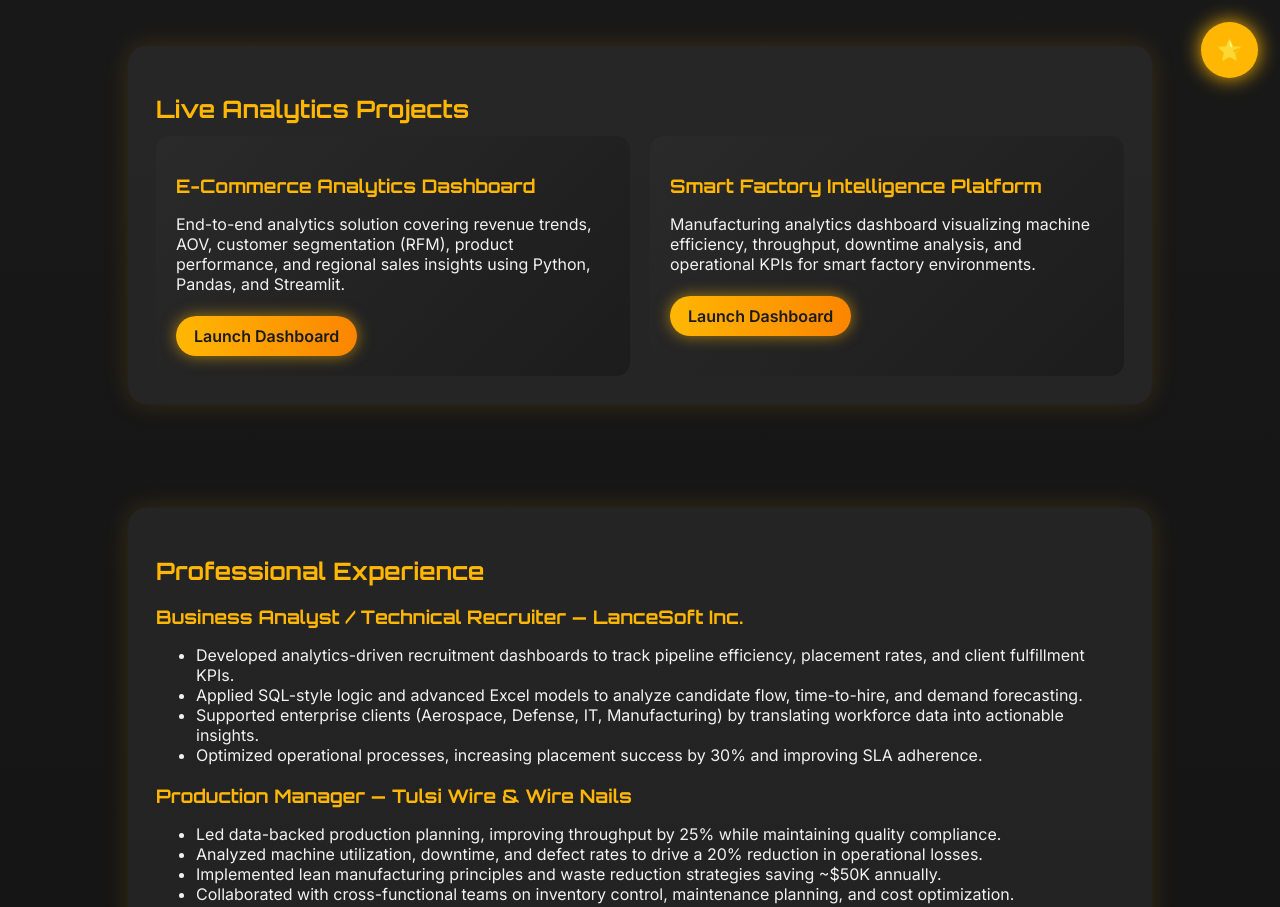
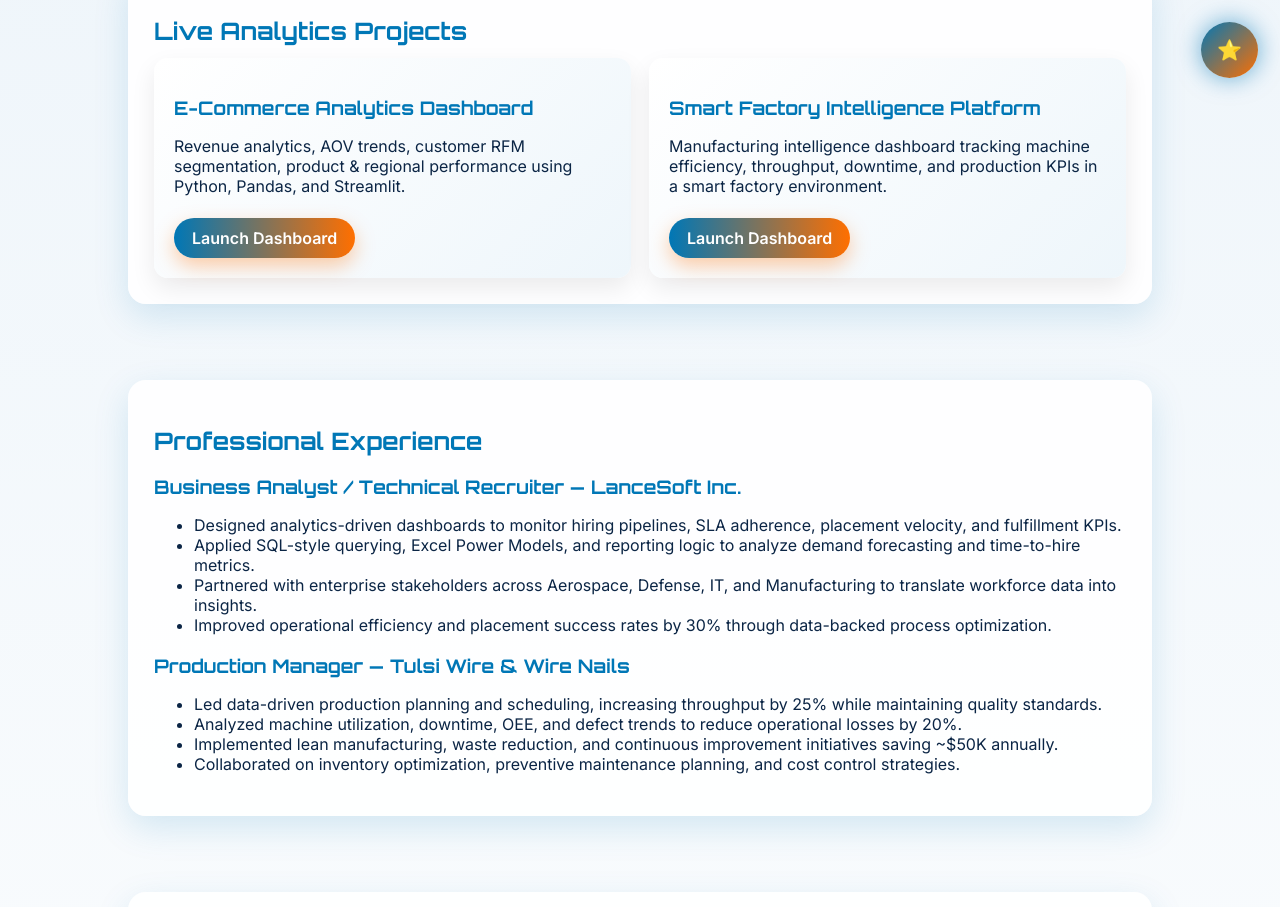
Before and after one commit to mmandloi1501/portfolio-website, a plain HTML site: page index.html in a window 1280 px wide. Shown: the part 700-1607 px from the top of the page. Drawn offline with Linux system fonts and the light colour scheme.

Commit message:
Update portfolio: Gulf livery theme, project links, resume button

```diff
--- a/index.html
+++ b/index.html
@@ -9,36 +9,36 @@
 @import url('https://fonts.googleapis.com/css2?family=Inter:wght@300;400;600&family=Orbitron:wght@500;700&display=swap');
 
 :root {
-    --primary: #ffb703;
-    --secondary: #fb8500;
-    --bg-dark: #1b1b1b;
-    --bg-card: rgba(255,255,255,0.06);
-    --text-light: #f1f1f1;
+    --primary: #ff6f00;      /* Gulf Orange */
+    --secondary: #0077b6;    /* Gulf Blue */
+    --bg-main: #f8f9fa;      /* White */
+    --bg-card: rgba(255,255,255,0.92);
+    --text-dark: #0b2545;
 }
 
 body {
     margin: 0;
     font-family: 'Inter', sans-serif;
-    background: linear-gradient(180deg, #1b1b1b, #111);
-    color: var(--text-light);
+    background: linear-gradient(180deg, #e9f2f9, #ffffff);
+    color: var(--text-dark);
 }
 
 h1, h2, h3 {
     font-family: 'Orbitron', sans-serif;
-    color: var(--primary);
+    color: var(--secondary);
     margin-bottom: 12px;
 }
 
 .section {
-    padding: 40px 10%;
+    padding: 28px 10%;
 }
 
 .card {
     background: var(--bg-card);
     border-radius: 18px;
-    padding: 28px;
-    margin-bottom: 24px;
-    box-shadow: 0 0 25px rgba(255,183,3,0.15);
+    padding: 26px;
+    margin-bottom: 20px;
+    box-shadow: 0 12px 35px rgba(0,119,182,0.15);
 }
 
 .btn {
@@ -47,26 +47,27 @@ h1, h2, h3 {
     margin: 6px 6px 0 0;
     border-radius: 22px;
     text-decoration: none;
-    color: #1b1b1b;
-    background: linear-gradient(90deg, var(--primary), var(--secondary));
+    color: white;
+    background: linear-gradient(90deg, var(--secondary), var(--primary));
     font-weight: 600;
-    box-shadow: 0 0 15px rgba(255,183,3,0.6);
+    box-shadow: 0 8px 20px rgba(255,111,0,0.35);
     transition: transform 0.2s;
 }
 .btn:hover {
-    transform: scale(1.05);
+    transform: scale(1.06);
 }
 
 .tiles {
     display: grid;
     grid-template-columns: repeat(auto-fit, minmax(260px,1fr));
-    gap: 20px;
+    gap: 18px;
 }
 
 .tile {
-    background: linear-gradient(135deg, #2a2a2a, #1c1c1c);
+    background: linear-gradient(135deg, #ffffff, #eef6fb);
     padding: 20px;
     border-radius: 14px;
+    box-shadow: 0 10px 25px rgba(0,0,0,0.08);
     transition: transform 0.3s;
 }
 .tile:hover {
@@ -77,31 +78,31 @@ h1, h2, h3 {
     position: fixed;
     bottom: 22px;
     right: 22px;
-    background: var(--primary);
-    color: black;
+    background: linear-gradient(135deg, var(--secondary), var(--primary));
+    color: white;
     padding: 16px;
     border-radius: 50%;
     font-size: 20px;
     cursor: pointer;
-    box-shadow: 0 0 20px var(--primary);
+    box-shadow: 0 0 25px rgba(0,119,182,0.6);
 }
 
 .popup {
     display: none;
     position: fixed;
     inset: 0;
-    background: rgba(0,0,0,0.85);
+    background: rgba(0,0,0,0.55);
     justify-content: center;
     align-items: center;
     z-index: 10;
 }
 
 .popup-content {
-    background: #222;
+    background: white;
     padding: 32px;
     border-radius: 18px;
     max-width: 520px;
-    box-shadow: 0 0 40px var(--primary);
+    box-shadow: 0 0 40px rgba(255,111,0,0.6);
 }
 </style>
 </head>
@@ -145,8 +146,8 @@ across Tech, Finance, Retail, and Manufacturing domains.
 <div class="tile">
 <h3>E-Commerce Analytics Dashboard</h3>
 <p>
-End-to-end analytics solution covering revenue trends, AOV, customer segmentation (RFM),
-product performance, and regional sales insights using Python, Pandas, and Streamlit.
+Revenue analytics, AOV trends, customer RFM segmentation, product & regional performance
+using Python, Pandas, and Streamlit.
 </p>
 <a class="btn" href="https://ecommercedashboard-b3kc7qcdwne7kzwwf8dsze.streamlit.app/" target="_blank">Launch Dashboard</a>
 </div>
@@ -154,8 +155,8 @@ product performance, and regional sales insights using Python, Pandas, and Strea
 <div class="tile">
 <h3>Smart Factory Intelligence Platform</h3>
 <p>
-Manufacturing analytics dashboard visualizing machine efficiency, throughput,
-downtime analysis, and operational KPIs for smart factory environments.
+Manufacturing intelligence dashboard tracking machine efficiency, throughput, downtime,
+and production KPIs in a smart factory environment.
 </p>
 <a class="btn" href="https://smart-factory-platform-rnjpfwnu64rmkdapeqzou5.streamlit.app/" target="_blank">Launch Dashboard</a>
 </div>
@@ -171,18 +172,18 @@ downtime analysis, and operational KPIs for smart factory environments.
 
 <h3>Business Analyst / Technical Recruiter — LanceSoft Inc.</h3>
 <ul>
-<li>Developed analytics-driven recruitment dashboards to track pipeline efficiency, placement rates, and client fulfillment KPIs.</li>
-<li>Applied SQL-style logic and advanced Excel models to analyze candidate flow, time-to-hire, and demand forecasting.</li>
-<li>Supported enterprise clients (Aerospace, Defense, IT, Manufacturing) by translating workforce data into actionable insights.</li>
-<li>Optimized operational processes, increasing placement success by 30% and improving SLA adherence.</li>
+<li>Designed analytics-driven dashboards to monitor hiring pipelines, SLA adherence, placement velocity, and fulfillment KPIs.</li>
+<li>Applied SQL-style querying, Excel Power Models, and reporting logic to analyze demand forecasting and time-to-hire metrics.</li>
+<li>Partnered with enterprise stakeholders across Aerospace, Defense, IT, and Manufacturing to translate workforce data into insights.</li>
+<li>Improved operational efficiency and placement success rates by 30% through data-backed process optimization.</li>
 </ul>
 
 <h3>Production Manager — Tulsi Wire & Wire Nails</h3>
 <ul>
-<li>Led data-backed production planning, improving throughput by 25% while maintaining quality compliance.</li>
-<li>Analyzed machine utilization, downtime, and defect rates to drive a 20% reduction in operational losses.</li>
-<li>Implemented lean manufacturing principles and waste reduction strategies saving ~$50K annually.</li>
-<li>Collaborated with cross-functional teams on inventory control, maintenance planning, and cost optimization.</li>
+<li>Led data-driven production planning and scheduling, increasing throughput by 25% while maintaining quality standards.</li>
+<li>Analyzed machine utilization, downtime, OEE, and defect trends to reduce operational losses by 20%.</li>
+<li>Implemented lean manufacturing, waste reduction, and continuous improvement initiatives saving ~$50K annually.</li>
+<li>Collaborated on inventory optimization, preventive maintenance planning, and cost control strategies.</li>
 </ul>
 </div>
 </section>
@@ -217,9 +218,9 @@ downtime analysis, and operational KPIs for smart factory environments.
 <div class="card">
 <h2>Career Optimization Strategy</h2>
 <ul>
-<li>✔ ATS-optimized resumes for Data Analyst & Operations Analyst roles</li>
-<li>✔ LinkedIn profile engineered for recruiter search algorithms</li>
-<li>✔ Portfolio aligned with real-world business problems & KPIs</li>
+<li>✔ ATS-optimized resumes (Data Analyst & Operations Analyst)</li>
+<li>✔ LinkedIn profile engineered for recruiter keyword searches</li>
+<li>✔ Portfolio mapped to real-world KPIs & business problems</li>
 </ul>
 </div>
 </section>
```
